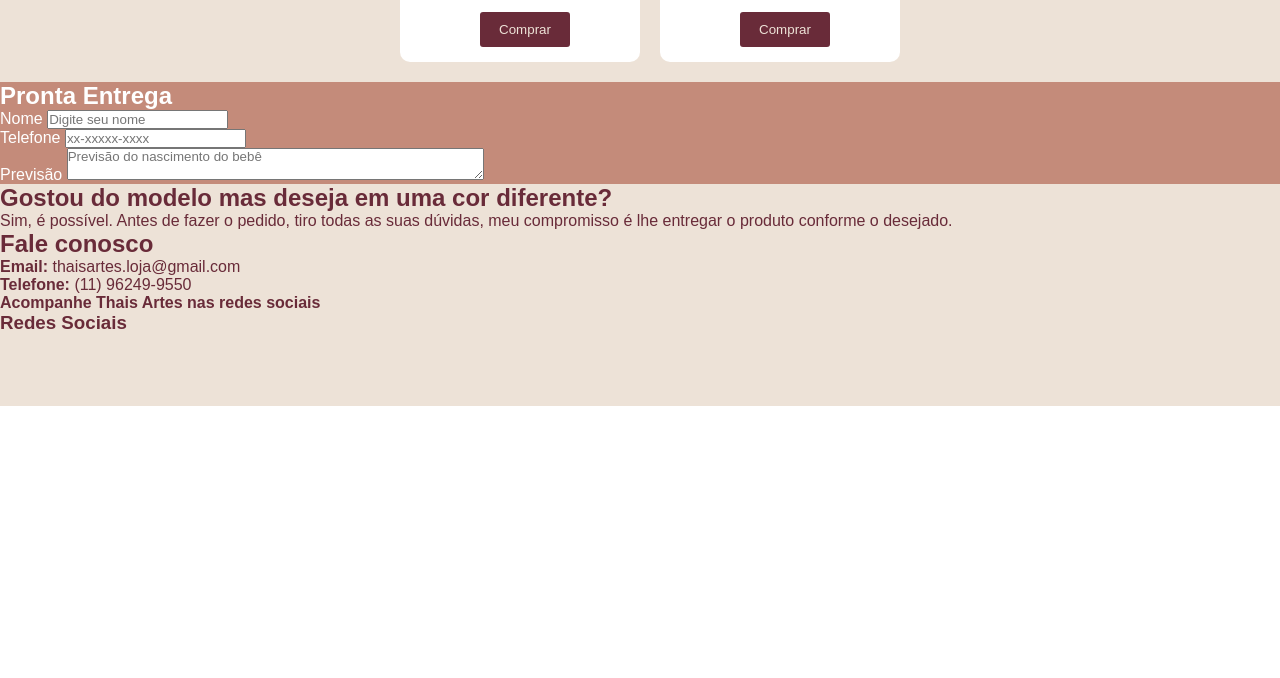
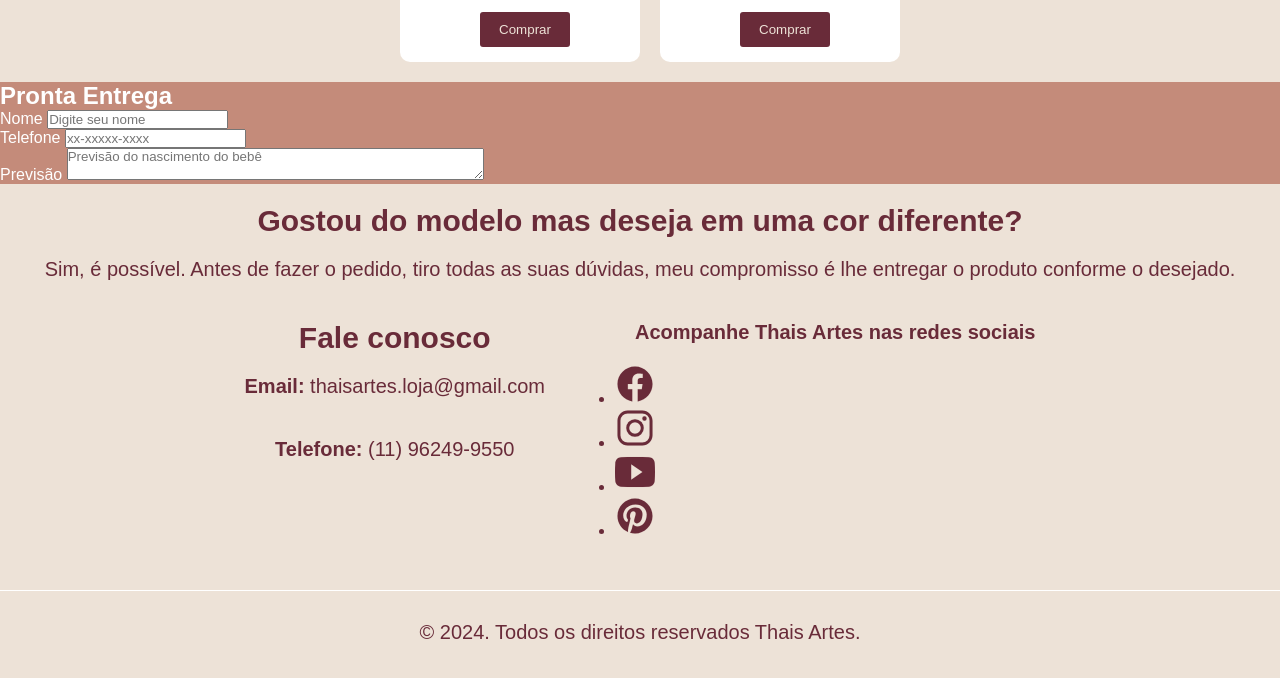
Before and after one commit to almmatheus/porta-maternidade, a plain HTML site: page index.html in a window 1280 px wide. Shown: the part 3896-4574 px from the top of the page. Before the commit the page ends 4302 px from the top, so only its background shows below. Drawn offline with nearby package versions, Linux system fonts and the light colour scheme; a script that the page names is missing.

Commit message:
Base do footer finalizada

```diff
--- a/index.html
+++ b/index.html
@@ -176,11 +176,10 @@
             <h2>Fale conosco</h2>
             <p><strong>Email: </strong>thaisartes.loja@gmail.com</p>
             <p><strong>Telefone: </strong>(11) 96249-9550</p>
-            <p><strong>Acompanhe Thais Artes nas redes sociais</strong></p>
         </div>
 
         <div class="social">
-            <h3>Redes Sociais</h3>
+            <p><strong>Acompanhe Thais Artes nas redes sociais</strong></p>
             <ul>
                 <li><a href="#"><ion-icon name="logo-facebook"></ion-icon></a></li>
                 <li><a href="#"><ion-icon name="logo-instagram"></ion-icon></a></li>
@@ -188,7 +187,10 @@
                 <li><a href="#"><ion-icon name="logo-pinterest"></ion-icon></a></li>
             </ul>
         </div>
+
+        <p class="footer">&copy; 2024. Todos os direitos reservados Thais Artes.</p>
     </footer>
     <script src="script.js"></script>
+    <script type="module" src="https://unpkg.com/ionicons@7.1.0/dist/ionicons/ionicons.esm.js"></script>
 </body>
 </html>
--- a/style.css
+++ b/style.css
@@ -259,4 +259,37 @@ main #produtos .MDF{
 footer{
     background-color: #EDE2D7;
     color: #692B39;
+    display: flex;
+    flex-wrap: wrap;
+    justify-content: center;
 }
+
+footer h2{
+    width: 100%;
+    font-size: 30px;
+    text-align: center;
+    padding-top: 20px;
+}
+
+footer p{
+    font-size: 20px;
+    padding: 20px;
+    text-align: center;
+}
+
+.info{
+    margin-right: 50px;
+}
+
+.social ul li a ion-icon{
+    color: #692B39;
+    font-size: 40px;
+}
+
+.footer{
+    width: 100%;
+    margin: 50px auto;
+    text-align: center;
+    border-top: 1px solid white;
+    padding-top: 30px;
+}
```
